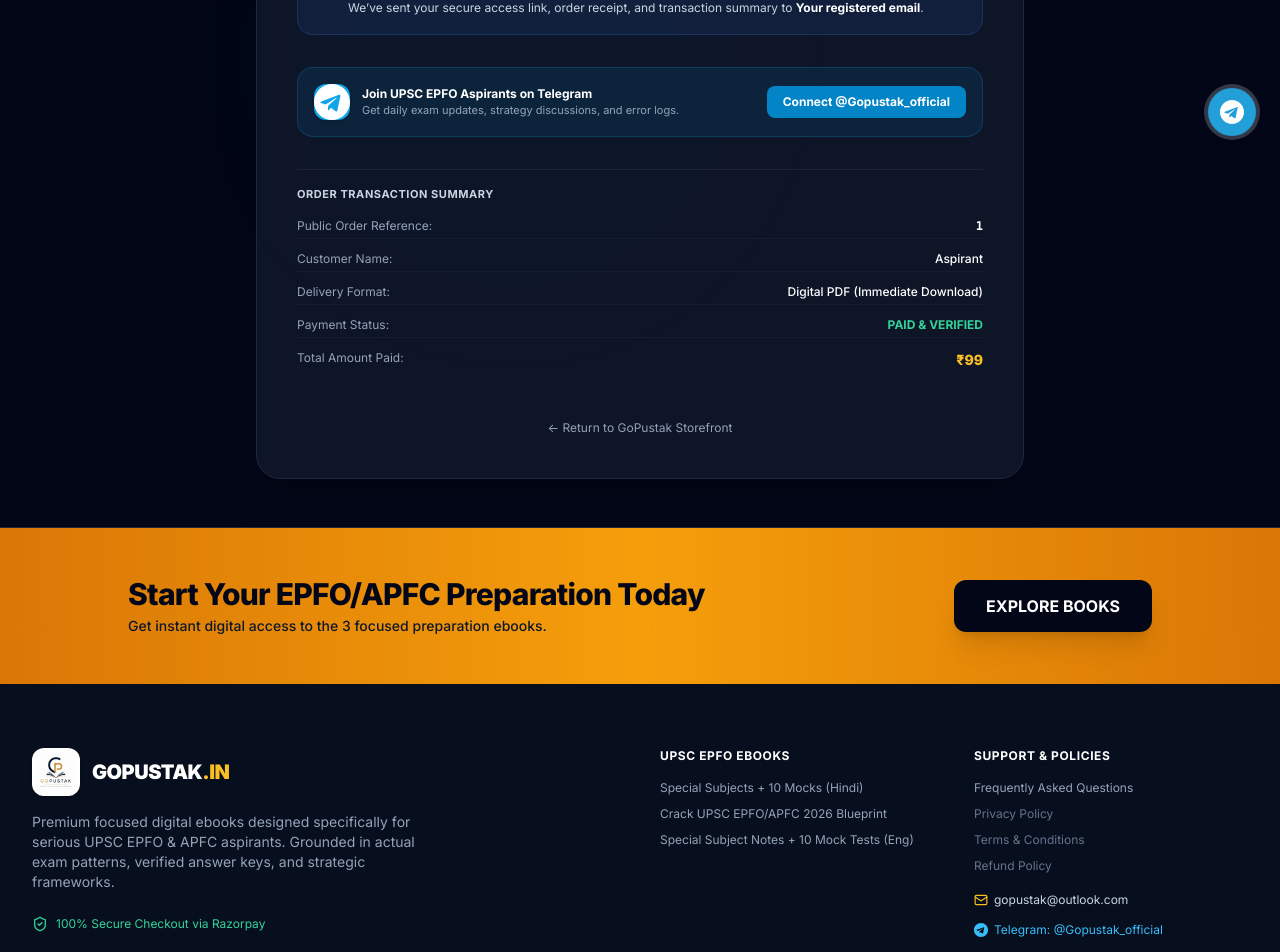
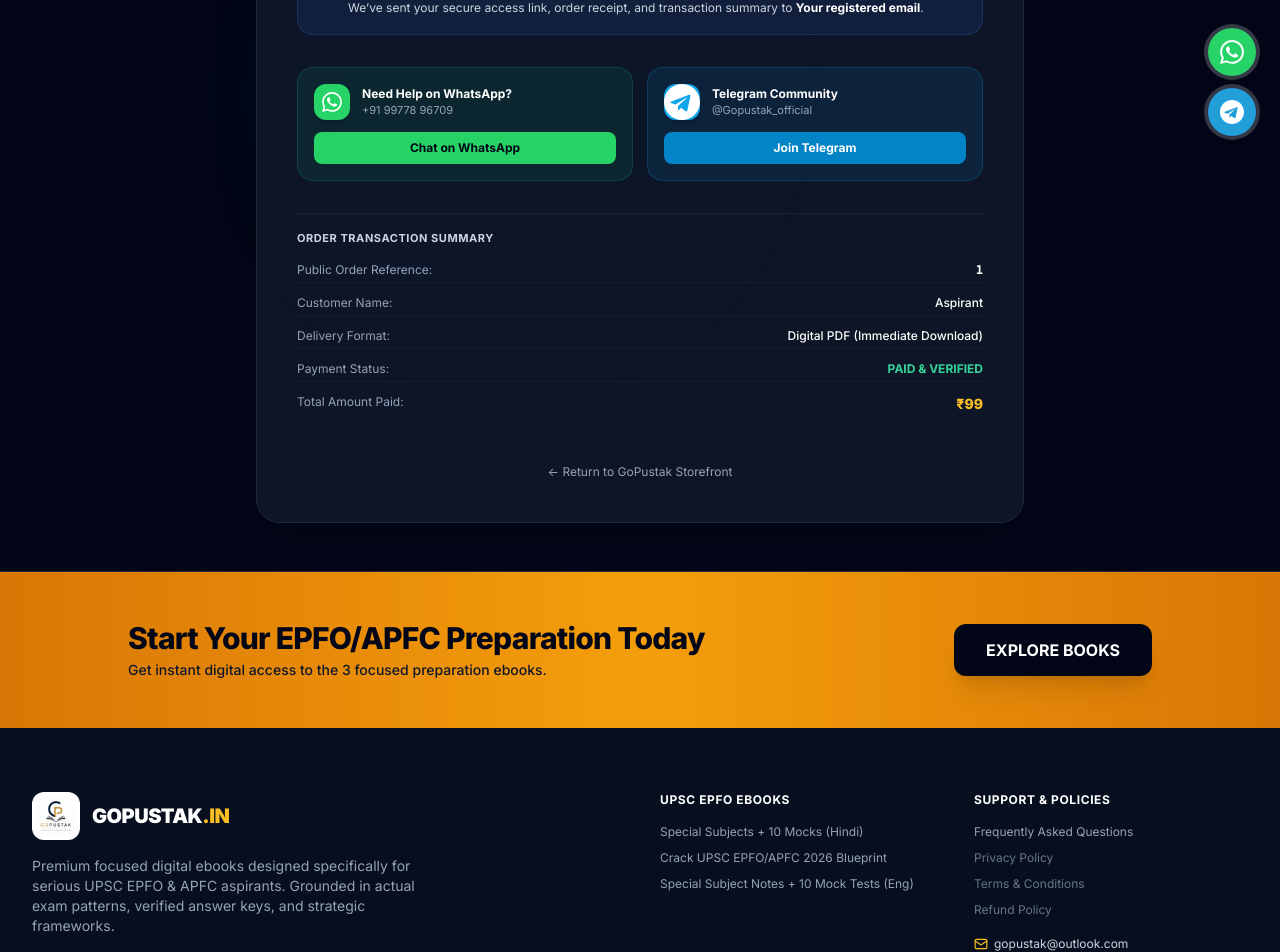
Before and after one commit to pankajsolanki1707-crypto/gopustak, a Next.js app: page /order/success/1 in a window 1280 px wide. Shown: the part 640-1592 px from the top of the page. Built offline with nearby package versions, Linux system fonts and the light colour scheme; no server answers; the database is empty.

Commit message:
Add official WhatsApp support channel (+91 99778 96709) to Footer, FAQ, Order Success page, and floating action stack

```diff
--- a/app/order/success/[orderRef]/OrderSuccessClient.tsx
+++ b/app/order/success/[orderRef]/OrderSuccessClient.tsx
@@ -124,8 +124,33 @@
             </div>
           </div>
 
-          {/* Telegram Community Connect Card */}
-          <div className="p-4 rounded-2xl bg-sky-500/10 border border-sky-500/20 text-xs flex flex-col sm:flex-row items-center justify-between gap-3 text-left">
+          {/* WhatsApp Instant Support & Telegram Connect */}
+          <div className="grid grid-cols-1 sm:grid-cols-2 gap-3.5">
+            {/* WhatsApp Support Card */}
+            <div className="p-4 rounded-2xl bg-emerald-500/10 border border-emerald-500/20 text-xs flex flex-col justify-between gap-3 text-left">
+              <div className="flex items-center gap-3">
+                <div className="w-9 h-9 rounded-xl bg-[#25D366] text-white flex items-center justify-center shrink-0 shadow-md">
+                  <svg className="w-5 h-5 fill-current" viewBox="0 0 24 24">
+                    <path d="M.057 24l1.687-6.163c-1.041-1.804-1.588-3.849-1.587-5.946.003-6.556 5.338-11.891 11.893-11.891 3.181.001 6.167 1.24 8.413 3.488 2.245 2.248 3.481 5.236 3.48 8.414-.003 6.557-5.338 11.892-11.893 11.892-1.99-.001-3.951-.5-5.688-1.448l-6.305 1.654zm6.597-3.807c1.676.995 3.276 1.591 5.392 1.592 5.448 0 9.886-4.434 9.889-9.885.002-5.462-4.415-9.89-9.881-9.892-5.452 0-9.887 4.434-9.889 9.884-.001 2.225.651 3.891 1.746 5.634l-.999 3.648 3.742-.981zm11.387-5.464c-.074-.124-.272-.198-.57-.347-.297-.149-1.758-.868-2.031-.967-.272-.099-.47-.149-.669.149-.198.297-.768.967-.941 1.165-.173.198-.347.223-.644.074-.297-.149-1.255-.462-2.39-1.475-.883-.788-1.48-1.761-1.653-2.059-.173-.297-.018-.458.13-.606.134-.133.297-.347.446-.521.151-.172.2-.296.3-.495.099-.198.05-.372-.025-.521-.075-.148-.669-1.611-.916-2.206-.242-.579-.487-.501-.669-.51l-.57-.01c-.198 0-.52.074-.792.372s-1.04 1.016-1.04 2.479 1.065 2.876 1.213 3.074c.149.198 2.095 3.2 5.076 4.487.709.306 1.263.489 1.694.626.712.226 1.36.194 1.872.118.571-.085 1.758-.719 2.006-1.413.248-.695.248-1.29.173-1.414z" />
+                  </svg>
+                </div>
+                <div>
+                  <p className="font-bold text-white">Need Help on WhatsApp?</p>
+                  <p className="text-slate-400 text-[11px]">+91 99778 96709</p>
+                </div>
+              </div>
+              <a
+                href="https://wa.me/919977896709?text=Hi%20GoPustak,%20I%20need%20help%20with%20my%20order."
+                target="_blank"
+                rel="noopener noreferrer"
+                className="w-full py-2 rounded-lg font-bold bg-[#25D366] hover:bg-[#20bd5a] text-slate-950 text-xs text-center transition-colors shadow-sm"
+              >
+                Chat on WhatsApp
+              </a>
+            </div>
+
+            {/* Telegram Community Card */}
+            <div className="p-4 rounded-2xl bg-sky-500/10 border border-sky-500/20 text-xs flex flex-col justify-between gap-3 text-left">
               <div className="flex items-center gap-3">
                 <div className="w-9 h-9 rounded-xl bg-sky-500 text-white flex items-center justify-center shrink-0 shadow-md">
                   <svg className="w-4.5 h-4.5 fill-current" viewBox="0 0 24 24">
@@ -133,18 +158,19 @@
                   </svg>
                 </div>
                 <div>
-                <p className="font-bold text-white">Join UPSC EPFO Aspirants on Telegram</p>
-                <p className="text-slate-400 text-[11px]">Get daily exam updates, strategy discussions, and error logs.</p>
+                  <p className="font-bold text-white">Telegram Community</p>
+                  <p className="text-slate-400 text-[11px]">@Gopustak_official</p>
                 </div>
               </div>
               <a
                 href="https://t.me/Gopustak_official"
                 target="_blank"
                 rel="noopener noreferrer"
-              className="w-full sm:w-auto px-4 py-2 rounded-lg font-bold bg-sky-600 hover:bg-sky-500 text-white text-xs text-center shrink-0 transition-colors"
+                className="w-full py-2 rounded-lg font-bold bg-sky-600 hover:bg-sky-500 text-white text-xs text-center transition-colors shadow-sm"
               >
-              Connect @Gopustak_official
+                Join Telegram
               </a>
+            </div>
           </div>
 
           {/* Receipt Details Table */}
--- a/components/FAQSection.tsx
+++ b/components/FAQSection.tsx
@@ -86,6 +86,33 @@
           })}
         </div>
 
+        {/* Bottom Help Banner */}
+        <div className="mt-12 p-6 rounded-2xl bg-slate-900 text-white flex flex-col sm:flex-row items-center justify-between gap-4 text-center sm:text-left border border-slate-800">
+          <div>
+            <h4 className="text-base font-bold text-white">Still have questions before purchasing?</h4>
+            <p className="text-xs text-slate-400 mt-0.5">Chat directly with our subject advisory team on WhatsApp or Email.</p>
+          </div>
+          <div className="flex items-center gap-3">
+            <a
+              href="https://wa.me/919977896709?text=Hi%20GoPustak,%20I%20have%20a%20question%20about%20the%20UPSC%20EPFO/APFC%20ebooks."
+              target="_blank"
+              rel="noopener noreferrer"
+              className="inline-flex items-center gap-2 px-4 py-2.5 rounded-xl font-bold text-xs bg-[#25D366] hover:bg-[#20bd5a] text-slate-950 transition-all shadow-md active:scale-95"
+            >
+              <svg className="w-4 h-4 fill-current" viewBox="0 0 24 24">
+                <path d="M.057 24l1.687-6.163c-1.041-1.804-1.588-3.849-1.587-5.946.003-6.556 5.338-11.891 11.893-11.891 3.181.001 6.167 1.24 8.413 3.488 2.245 2.248 3.481 5.236 3.48 8.414-.003 6.557-5.338 11.892-11.893 11.892-1.99-.001-3.951-.5-5.688-1.448l-6.305 1.654zm6.597-3.807c1.676.995 3.276 1.591 5.392 1.592 5.448 0 9.886-4.434 9.889-9.885.002-5.462-4.415-9.89-9.881-9.892-5.452 0-9.887 4.434-9.889 9.884-.001 2.225.651 3.891 1.746 5.634l-.999 3.648 3.742-.981zm11.387-5.464c-.074-.124-.272-.198-.57-.347-.297-.149-1.758-.868-2.031-.967-.272-.099-.47-.149-.669.149-.198.297-.768.967-.941 1.165-.173.198-.347.223-.644.074-.297-.149-1.255-.462-2.39-1.475-.883-.788-1.48-1.761-1.653-2.059-.173-.297-.018-.458.13-.606.134-.133.297-.347.446-.521.151-.172.2-.296.3-.495.099-.198.05-.372-.025-.521-.075-.148-.669-1.611-.916-2.206-.242-.579-.487-.501-.669-.51l-.57-.01c-.198 0-.52.074-.792.372s-1.04 1.016-1.04 2.479 1.065 2.876 1.213 3.074c.149.198 2.095 3.2 5.076 4.487.709.306 1.263.489 1.694.626.712.226 1.36.194 1.872.118.571-.085 1.758-.719 2.006-1.413.248-.695.248-1.29.173-1.414z" />
+              </svg>
+              <span>WhatsApp: +91 99778 96709</span>
+            </a>
+            <a
+              href="mailto:gopustak@outlook.com"
+              className="inline-flex items-center gap-1.5 px-4 py-2.5 rounded-xl font-bold text-xs bg-slate-800 hover:bg-slate-750 text-slate-200 border border-slate-700 transition-all"
+            >
+              Email Us
+            </a>
+          </div>
+        </div>
+
       </div>
     </section>
   );
--- a/components/Footer.tsx
+++ b/components/Footer.tsx
@@ -116,6 +116,19 @@
               </li>
               <li className="pt-1 flex items-center gap-1.5">
                 <a
+                  href="https://wa.me/919977896709?text=Hi%20GoPustak,%20I%20have%20a%20query%20about%20the%20UPSC%20EPFO/APFC%20ebooks."
+                  target="_blank"
+                  rel="noopener noreferrer"
+                  className="inline-flex items-center gap-1.5 text-emerald-400 hover:text-emerald-300 transition-colors font-medium"
+                >
+                  <svg className="w-3.5 h-3.5 fill-current" viewBox="0 0 24 24">
+                    <path d="M.057 24l1.687-6.163c-1.041-1.804-1.588-3.849-1.587-5.946.003-6.556 5.338-11.891 11.893-11.891 3.181.001 6.167 1.24 8.413 3.488 2.245 2.248 3.481 5.236 3.48 8.414-.003 6.557-5.338 11.892-11.893 11.892-1.99-.001-3.951-.5-5.688-1.448l-6.305 1.654zm6.597-3.807c1.676.995 3.276 1.591 5.392 1.592 5.448 0 9.886-4.434 9.889-9.885.002-5.462-4.415-9.89-9.881-9.892-5.452 0-9.887 4.434-9.889 9.884-.001 2.225.651 3.891 1.746 5.634l-.999 3.648 3.742-.981zm11.387-5.464c-.074-.124-.272-.198-.57-.347-.297-.149-1.758-.868-2.031-.967-.272-.099-.47-.149-.669.149-.198.297-.768.967-.941 1.165-.173.198-.347.223-.644.074-.297-.149-1.255-.462-2.39-1.475-.883-.788-1.48-1.761-1.653-2.059-.173-.297-.018-.458.13-.606.134-.133.297-.347.446-.521.151-.172.2-.296.3-.495.099-.198.05-.372-.025-.521-.075-.148-.669-1.611-.916-2.206-.242-.579-.487-.501-.669-.51l-.57-.01c-.198 0-.52.074-.792.372s-1.04 1.016-1.04 2.479 1.065 2.876 1.213 3.074c.149.198 2.095 3.2 5.076 4.487.709.306 1.263.489 1.694.626.712.226 1.36.194 1.872.118.571-.085 1.758-.719 2.006-1.413.248-.695.248-1.29.173-1.414z" />
+                  </svg>
+                  <span>WhatsApp: +91 99778 96709</span>
+                </a>
+              </li>
+              <li className="pt-1 flex items-center gap-1.5">
+                <a
                   href="https://t.me/Gopustak_official"
                   target="_blank"
                   rel="noopener noreferrer"
--- a/components/TelegramFloatingButton.tsx
+++ b/components/TelegramFloatingButton.tsx
@@ -2,26 +2,44 @@
 
 import React from 'react';
 
-export default function TelegramFloatingButton() {
+export default function FloatingSupportButtons() {
   return (
-    <div className="fixed bottom-6 right-6 z-40 flex items-center group">
-      {/* Tooltip hint on hover */}
-      <span className="hidden sm:inline-block mr-3 px-3 py-1.5 rounded-lg bg-slate-900/95 text-white text-xs font-semibold shadow-xl border border-slate-700 opacity-0 group-hover:opacity-100 transition-opacity duration-200 pointer-events-none">
+    <div className="fixed bottom-6 right-6 z-40 flex flex-col items-end gap-3">
+      {/* WhatsApp Quick Chat Floating Button */}
+      <div className="flex items-center group">
+        <span className="hidden sm:inline-block mr-3 px-3 py-1.5 rounded-lg bg-slate-900/95 text-white text-xs font-semibold shadow-xl border border-slate-700 opacity-0 group-hover:opacity-100 transition-opacity duration-200 pointer-events-none whitespace-nowrap">
+          WhatsApp: +91 99778 96709
+        </span>
+        <a
+          href="https://wa.me/919977896709?text=Hi%20GoPustak,%20I%20have%20a%20query%20about%20the%20UPSC%20EPFO/APFC%20ebooks."
+          target="_blank"
+          rel="noopener noreferrer"
+          aria-label="Chat on WhatsApp +91 99778 96709"
+          className="w-12 h-12 rounded-full bg-[#25D366] hover:bg-[#20bd5a] text-white shadow-2xl hover:shadow-emerald-500/50 flex items-center justify-center transition-all duration-300 transform hover:scale-110 active:scale-95 ring-4 ring-white/20"
+        >
+          <svg className="w-6 h-6 fill-current" viewBox="0 0 24 24">
+            <path d="M.057 24l1.687-6.163c-1.041-1.804-1.588-3.849-1.587-5.946.003-6.556 5.338-11.891 11.893-11.891 3.181.001 6.167 1.24 8.413 3.488 2.245 2.248 3.481 5.236 3.48 8.414-.003 6.557-5.338 11.892-11.893 11.892-1.99-.001-3.951-.5-5.688-1.448l-6.305 1.654zm6.597-3.807c1.676.995 3.276 1.591 5.392 1.592 5.448 0 9.886-4.434 9.889-9.885.002-5.462-4.415-9.89-9.881-9.892-5.452 0-9.887 4.434-9.889 9.884-.001 2.225.651 3.891 1.746 5.634l-.999 3.648 3.742-.981zm11.387-5.464c-.074-.124-.272-.198-.57-.347-.297-.149-1.758-.868-2.031-.967-.272-.099-.47-.149-.669.149-.198.297-.768.967-.941 1.165-.173.198-.347.223-.644.074-.297-.149-1.255-.462-2.39-1.475-.883-.788-1.48-1.761-1.653-2.059-.173-.297-.018-.458.13-.606.134-.133.297-.347.446-.521.151-.172.2-.296.3-.495.099-.198.05-.372-.025-.521-.075-.148-.669-1.611-.916-2.206-.242-.579-.487-.501-.669-.51l-.57-.01c-.198 0-.52.074-.792.372s-1.04 1.016-1.04 2.479 1.065 2.876 1.213 3.074c.149.198 2.095 3.2 5.076 4.487.709.306 1.263.489 1.694.626.712.226 1.36.194 1.872.118.571-.085 1.758-.719 2.006-1.413.248-.695.248-1.29.173-1.414z" />
+          </svg>
+        </a>
+      </div>
+
+      {/* Telegram Floating Button */}
+      <div className="flex items-center group">
+        <span className="hidden sm:inline-block mr-3 px-3 py-1.5 rounded-lg bg-slate-900/95 text-white text-xs font-semibold shadow-xl border border-slate-700 opacity-0 group-hover:opacity-100 transition-opacity duration-200 pointer-events-none whitespace-nowrap">
           Join @Gopustak_official on Telegram
         </span>
-
-      {/* Floating Action Button */}
         <a
           href="https://t.me/Gopustak_official"
           target="_blank"
           rel="noopener noreferrer"
           aria-label="Connect on Telegram @Gopustak_official"
-        className="w-13 h-13 p-3 rounded-full bg-[#229ED9] hover:bg-[#1E88E5] text-white shadow-2xl hover:shadow-sky-500/50 flex items-center justify-center transition-all duration-300 transform hover:scale-110 active:scale-95 ring-4 ring-white/20"
+          className="w-12 h-12 rounded-full bg-[#229ED9] hover:bg-[#1E88E5] text-white shadow-2xl hover:shadow-sky-500/50 flex items-center justify-center transition-all duration-300 transform hover:scale-110 active:scale-95 ring-4 ring-white/20"
         >
           <svg className="w-6 h-6 fill-current" viewBox="0 0 24 24">
             <path d="M12 0C5.37 0 0 5.37 0 12s5.37 12 12 12 12-5.37 12-12S18.63 0 12 0zm5.56 8.16l-2.01 9.48c-.15.67-.55.83-1.11.52l-3.08-2.27-1.48 1.43c-.16.16-.3.3-.62.3l.22-3.13 5.7-5.15c.25-.22-.05-.34-.39-.12l-7.05 4.44-3.03-.95c-.66-.21-.67-.66.14-.98l11.85-4.57c.55-.2 1.03.13.86.99z" />
           </svg>
         </a>
       </div>
+    </div>
   );
 }
```
Lines whose indentation alone changed are shown as unchanged.
